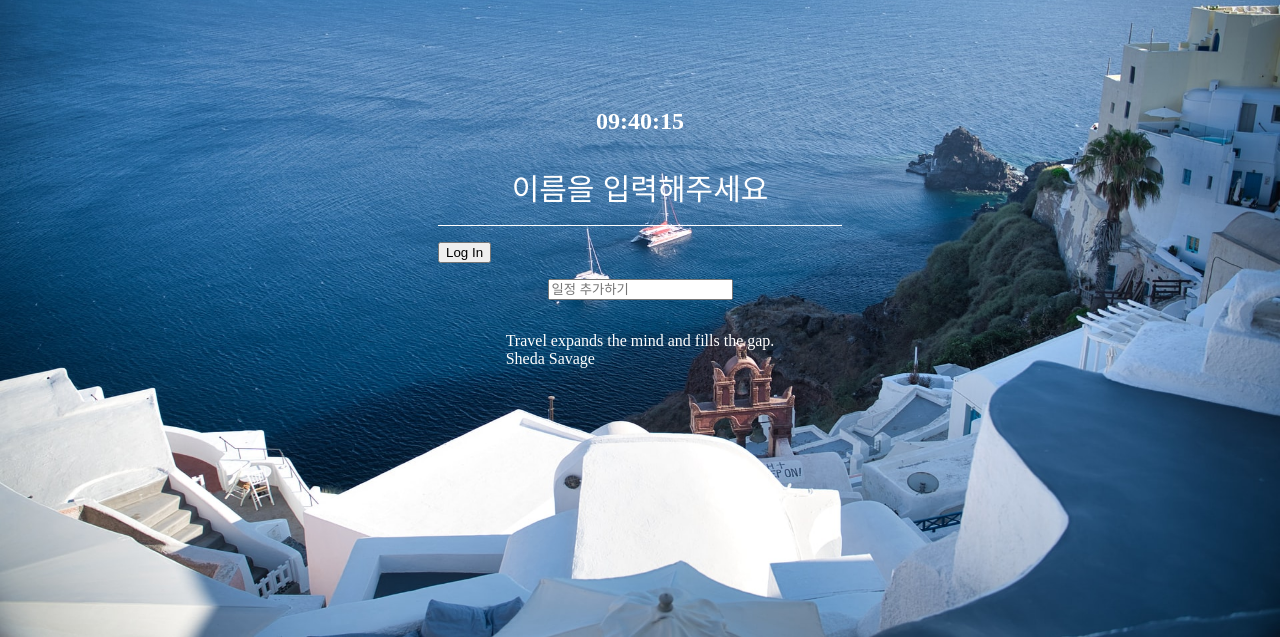
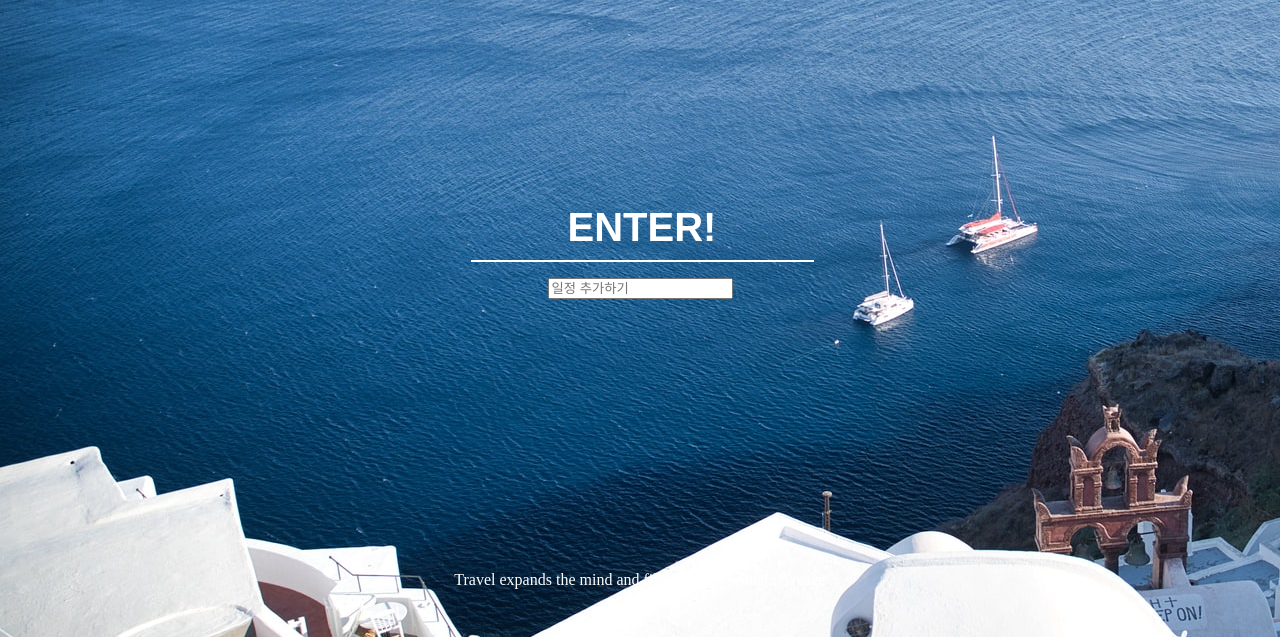
Before and after one commit to Brokyeom/Momentum_clone, a plain HTML site: page index.html in a window 1280 px wide. Shown: the part 163-800 px from the top of the page. Drawn offline with Linux system fonts and the light colour scheme.

Commit message:
Add files via upload

```diff
--- a/css/style.css
+++ b/css/style.css
@@ -1,46 +1,77 @@
 body{
     padding: 0;
     margin: 0;
-    display: flex;
-    flex-direction: column;
-    justify-content: center;
-    align-items: center;
-}
-.contents{
     color: white;
-
-    position: absolute;
     display: flex;
     flex-direction: column;
     justify-content: center;
     align-items: center;
 }
 
+#clock{
+    margin-top: 10vh;
+    font-size: 60px;
+}
+
+.contents{
+    margin-top: 20vh;
+    display: flex;
+    flex-direction: column;
+    justify-content: center;
+    align-items: center;
+
+}
+
+#login-form {
+    margin: auto;
+}
 #login-form input{
-    font-size: 30px;
+    font-size: 25px;
+    font-weight: bolder;
     text-align: center;
     border: 0;
-    border-bottom: white 1px solid;
-    background-color:rgba(255, 255, 255, 0);
-    width: 400px;
-    height: 50px;
-    padding-top: 10px;
-    padding-bottom: 10px;
+    border-bottom: 2px white solid;
+    background-color: rgba(255, 255, 255, 0);
+    width: 100%;
+    height: 40px;
+    padding-top: 17px;
+    padding-bottom: 7px;
 }
 
 #login-form input::placeholder{
     color: white;
+    font-size: 40px;
+
+}
+
+#login-form button{
+    display: none;
+    border: 0;
+    background-color: rgba(255, 255, 255, 0);
+    font-size: 20px;
 }
 
 img{
-    width: 100vw;
-    height: 100vh;
+    min-width: 100%;
+    min-height: 100%;
+    left: 0;
+    right: 0;
+    top: 0;
+    bottom: 0;
+    margin: auto;
+    overflow: auto;
+    position: fixed;
+    z-index: -1;
 }
 
 #greeting{
     font-size: 70px;
 }
 
+#quote{
+    margin-top: 30vh;
+}
+
 .hidden{
     display: none;
 }
--- a/index.html
+++ b/index.html
@@ -10,12 +10,12 @@
 </head>
 
 <body>
+    <h2 id="clock">00:00:00</h2>
     <div class="contents">
-        <h2 id="clock">00:00:00</h2>
         <form id="login-form" class="hidden">
-            <input required maxlength="15" type="text" placeholder="이름을 입력해주세요">
+            <input required maxlength="15" type="text" placeholder="ENTER!">
             <p>
-            <button>Log In</button>
+                <button>Log In</button>
             </p>
         </form>
         <h1 id="greeting" class="hidden"></h1>
@@ -25,14 +25,14 @@
         <ul id="todo-list">
 
         </ul>
-        <div id="quote">
-            <span></span><br>
+        <div id="weather">
+            <span></span>
             <span></span>
         </div>
-        <div id="weather">
-            <span></span><br>
-            <span></span>
-        </div>
+    </div>
+    <div id="quote">
+        <span></span>
+        <span></span>
     </div>
 
     <script src="js/greeting.js"></script>
--- a/js/quotes.js
+++ b/js/quotes.js
@@ -47,4 +47,4 @@ const quotes = [
   const todaysQuote = quotes[Math.floor(Math.random() * quotes.length)]; // Math.random 을 quote의 명언 수만큼 랜덤으로 출력하는 변수를 선언한다.
 
   quote.innerText = todaysQuote.quote;
-  author.innerText = todaysQuote.author;
+  author.innerText = ` - ${todaysQuote.author}`;
```
